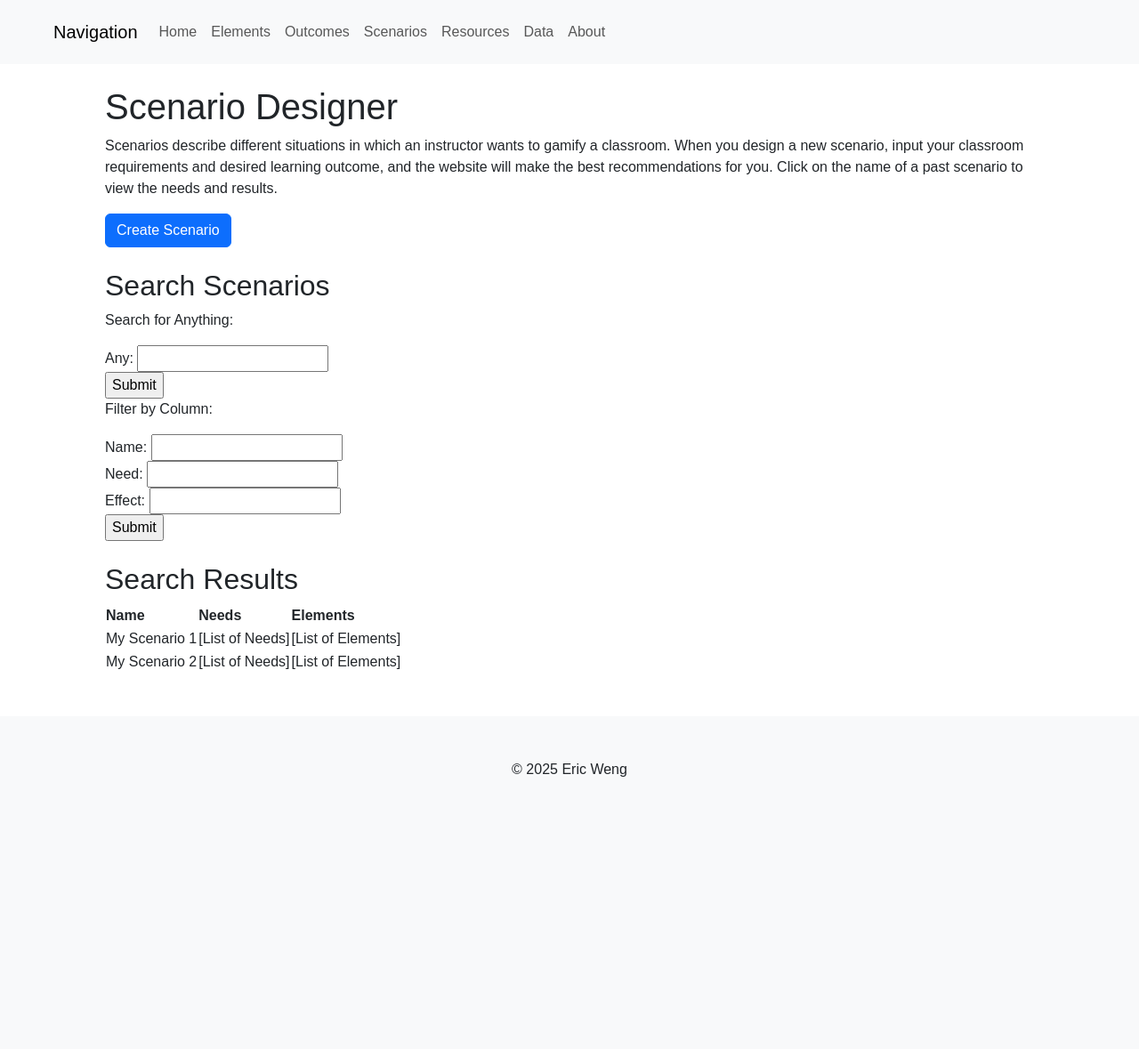
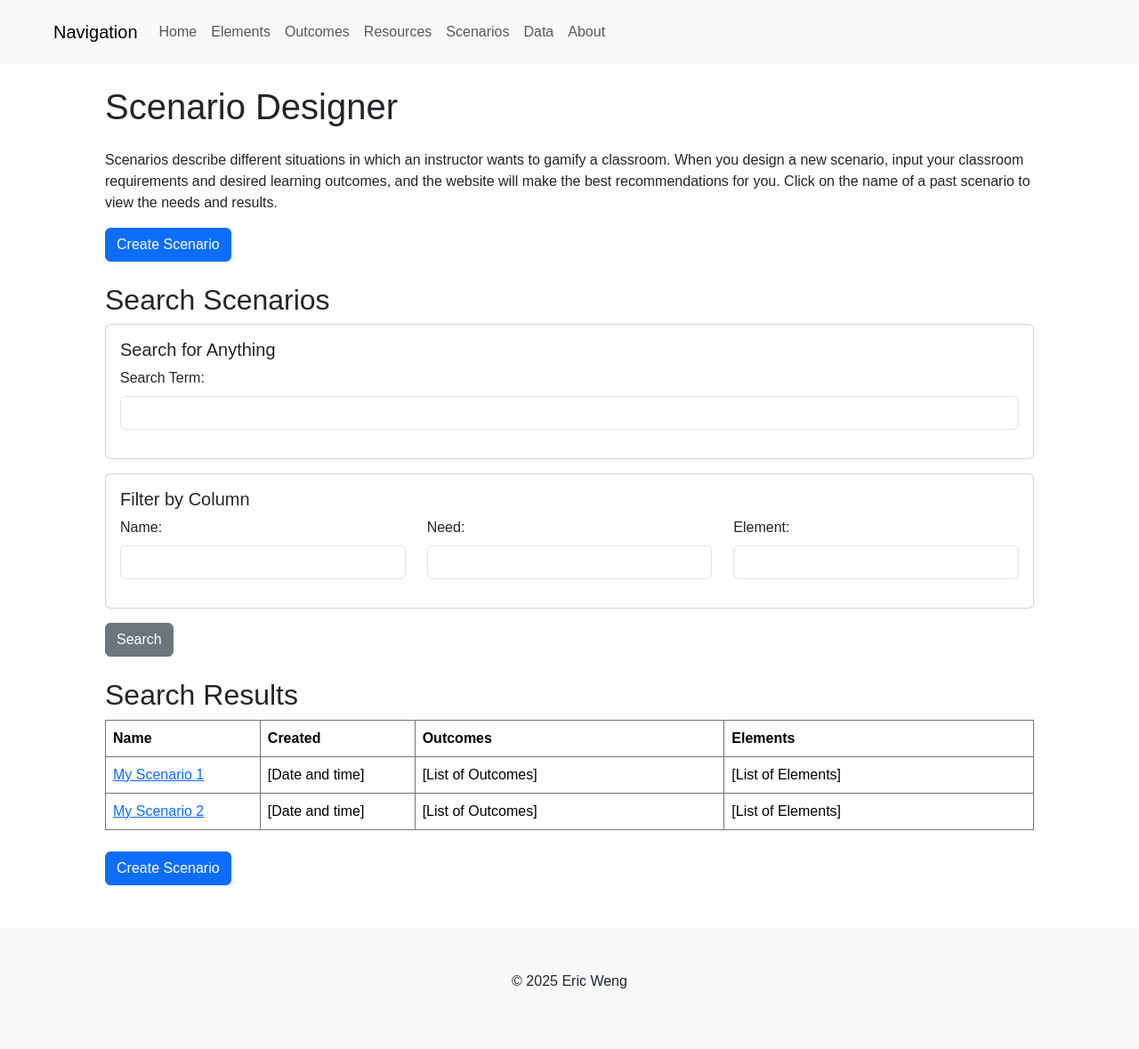
Before and after one commit to qgt7zm/capstone-project, a Django app: page /scenarios in a window 1280 px wide. Shown: the whole page at 89% size. Before the commit the page ends 873 px from the top, so only its background shows below. Run offline with Django 5.2, Linux system fonts and the light colour scheme; some libraries are stand-ins or nearby versions.

Commit message:
Prettify scenarios page

```diff
--- a/myapp/templates/myapp/base.html
+++ b/myapp/templates/myapp/base.html
@@ -40,10 +40,10 @@
                     <a class="nav-link" href="{% url 'myapp:outcomes' %}">Outcomes</a>
                 </li>
                 <li class="nav-item">
-                    <a class="nav-link" href="{% url 'myapp:scenarios' %}">Scenarios</a>
+                    <a class="nav-link" href="{% url 'myapp:resources' %}">Resources</a>
                 </li>
                 <li class="nav-item">
-                    <a class="nav-link" href="{% url 'myapp:resources' %}">Resources</a>
+                    <a class="nav-link" href="{% url 'myapp:scenarios' %}">Scenarios</a>
                 </li>
                 <li class="nav-item">
                     <a class="nav-link" href="{% url 'myapp:data' %}">Data</a>
--- a/myapp/templates/myapp/resources.html
+++ b/myapp/templates/myapp/resources.html
@@ -43,7 +43,7 @@
 </section>
 
 <section class="my-4">
-    <h2>Search</h2>
+    <h2>Search Resources</h2>
 
     <form method="post" action="{% url 'myapp:resources'%}">
         {% csrf_token %}
--- a/myapp/templates/myapp/scenarios.html
+++ b/myapp/templates/myapp/scenarios.html
@@ -1,54 +1,72 @@
 {% extends "myapp/base.html" %}
 
 <!--Metadata-->
-{% block description %}Gamification learning tool game elements{% endblock %}
-{% block title %}Elements – Gamification Learning Tool{% endblock %}
+{% block description %}Gamification learning tool scenarios{% endblock %}
+{% block title %}Scenarios – Gamification Learning Tool{% endblock %}
 
 <!--Main Content-->
 {% block main %}
 <h1>Scenario Designer</h1>
 
+<!--Show messages-->
+{% if messages %}
+{% for message in messages %}
+<div class="alert alert-{{ message.tags }} mt-3">
+    <strong>{{ message }}</strong>
+</div>
+{% endfor %}
+{% endif %}
+
+<section class="my-4">
     <p>
         Scenarios describe different situations in which an instructor wants to gamify
         a classroom. When you design a new scenario, input your classroom requirements
-    and desired learning outcome, and the website will make the best recommendations
+        and desired learning outcomes, and the website will make the best recommendations
         for you. Click on the name of a past scenario to view the needs and results.
     </p>
 
     <a class="btn btn-primary" href="#">Create Scenario</a>
+</section>
 
 <section class="my-4">
     <h2>Search Scenarios</h2>
 
-    <p>Search for Anything:</p>
+    <form method="post" action="{% url 'myapp:scenarios'%}">
+        {% csrf_token %}
+        <input type="hidden" name="action" value="search">
 
-    <form>
-        <div>
-            <label for="any">Any:</label>
-            <input type="text" id="any" name="any">
+        <div class="card mb-3">
+            <div class="card-body">
+                <h3 class="card-title fs-5">Search for Anything</h3>
+
+                <div class="mb-3 ">
+                    <label class="form-label" for="any">Search Term:</label>
+                    <input class="form-control" type="text" id="any" name="any">
                 </div>
-        <div>
-            <input type="submit" value="Submit">
             </div>
-    </form>
+        </div>
 
-    <p>Filter by Column:</p>
+        <div class="card mb-3">
+            <div class="card-body row">
+                <h3 class="card-title fs-5">Filter by Column</h3>
 
-    <form>
-        <div>
-            <label for="name">Name:</label>
-            <input type="text" id="name" name="name">
+                <div class="col-md-4 mb-3">
+                    <label class="form-label" for="name">Name:</label>
+                    <input class="form-control" type="text" id="name" name="name">
                 </div>
-        <div>
-            <label for="need">Need:</label>
-            <input type="text" id="need" name="need">
+                <div class="col-md-4 mb-3">
+                    <label class="form-label" for="need">Need:</label>
+                    <input class="form-control" type="text" id="need" name="need">
                 </div>
-        <div>
-            <label for="effect">Effect:</label>
-            <input type="text" id="effect" name="effect">
+                <div class="col-md-4 mb-3">
+                    <label class="form-label" for="element">Element:</label>
+                    <input class="form-control" type="text" id="element" name="element">
                 </div>
-        <div>
-            <input type="submit" value="Submit">
+            </div>
+        </div>
+
+        <div class="mb-3">
+            <button class="btn btn-secondary" type="submit">Search</button>
         </div>
     </form>
 </section>
@@ -56,22 +74,35 @@
 <section class="my-4">
     <h2>Search Results</h2>
 
-    <table>
+    <div class="table-responsive-lg">
+        <table class="table table-bordered border-secondary">
             <tr>
-            <th>Name</th>
-            <th>Needs</th>
-            <th>Elements</th>
+                <th class="col-2">Name</th>
+                <th class="col-2">Created</th>
+                <th class="col-4">Outcomes</th>
+                <th class="col-4">Elements</th>
             </tr>
             <tr>
-            <td>My Scenario 1</td>
-            <td>[List of Needs]</td>
+                <td>
+                    <a href="{% url 'myapp:scenarios'%}">My Scenario 1</a>
+                </td>
+                <td>[Date and time]</td>
+                <td>[List of Outcomes]</td>
                 <td>[List of Elements]</td>
             </tr>
             <tr>
-            <td>My Scenario 2</td>
-            <td>[List of Needs]</td>
+                <td>
+                    <a href="{% url 'myapp:scenarios'%}">My Scenario 2</a>
+                </td>
+                <td>[Date and time]</td>
+                <td>[List of Outcomes]</td>
                 <td>[List of Elements]</td>
             </tr>
         </table>
+    </div>
+</section>
+
+<section class="my-4">
+    <a class="btn btn-primary" href="{% url 'myapp:scenarios'%}">Create Scenario</a>
 </section>
 {% endblock %}
--- a/myapp/urls.py
+++ b/myapp/urls.py
@@ -12,13 +12,13 @@ urlpatterns = [
     path("home", views.home, name="home"),
     path("elements", views.elements, name="elements"),
     path("outcomes", views.outcomes, name="outcomes"),
-    path("scenarios", views.scenarios, name="scenarios"),
     path("resources", views.resources, name="resources"),
     path("resources/<int:resource_pk>", views.resource_view, name="resource_view"),
     path("resources/add", views.add_resource, name="add_resource"),
     path("resources/add/form", views.add_resource_form, name="add_resource_form"),
     path("resources/<int:resource_pk>/add_result", views.add_result, name="add_result"),
     path("resources/<int:resource_pk>/add_result/form", views.add_result_form, name="add_result_form"),
+    path("scenarios", views.scenarios, name="scenarios"),
     path("data", views.data, name="data"),
     path("data/export", views.data_export, name="data_export"),
     path("data/upload", views.data_upload, name="data_upload"),
--- a/myapp/views.py
+++ b/myapp/views.py
@@ -105,13 +105,6 @@ def outcomes(request) -> HttpResponse:
         request,
         "myapp/outcomes.html",
         context
-    )
-
-
-def scenarios(request) -> HttpResponse:
-    return render(
-        request,
-        "myapp/scenarios.html"
     )
 
 
@@ -278,6 +271,13 @@ def add_result_form(request, resource_pk: int) -> HttpResponse:
     return redirect(reverse("myapp:resource_view", kwargs=kwargs))
 
 
+def scenarios(request) -> HttpResponse:
+    return render(
+        request,
+        "myapp/scenarios.html"
+    )
+
+
 def data(request) -> HttpResponse:
     return render(
         request,
@@ -296,6 +296,7 @@ def data_export(request) -> HttpResponse:
         # Exports to json array
         json_str = serializers.serialize("json", model_data)
         all_data += json.loads(json_str)
+
     return JsonResponse(all_data, safe=False)  # Need to export array
 
 
```
Lines whose indentation alone changed are shown as unchanged.
